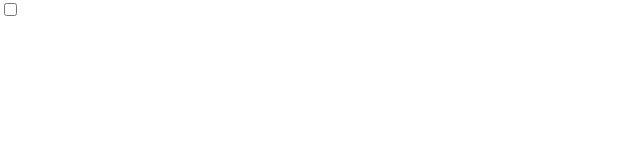
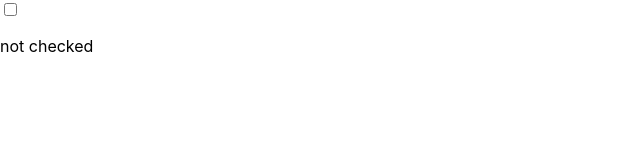
Before and after one commit to l-white/react-essentials, a React (Create React App) app: page / in a window 1280 px wide. Shown: the top 160 px of the page, without its empty margins (0-640 px from the left). Built offline with nearby package versions, Linux system fonts and the light colour scheme.

Commit message:
modified index.js and added useReducer to App.js

```diff
--- a/src/App.js
+++ b/src/App.js
@@ -1,13 +1,22 @@
-import React, { useState, useEffect } from "react";
+import React, { useReducer } from "react";
 import './App.css';
 
 function App() {
+  const [checked, toggle] = useReducer(
+    (checked) => !checked,
+    false
+    );
 
-    return (
-      <>
-        <input type="checkbox" />
+  return (
+    <>
+      <input
+        type="checkbox"
+        value={checked}
+        onChange={toggle}
+      />
+      <p>{checked ? "checked" : "not checked"}</p>
       </>
-    )
+  );
 }
 
 export default App;
--- a/src/index.js
+++ b/src/index.js
@@ -2,10 +2,6 @@
 import ReactDOM from 'react-dom';
 import './index.css';
 import App from './App';
-
-
-const [, , light] = ["boots", "tent", "headlamp"];
-console.log(light);
 
 ReactDOM.render(
     <App />,
```
